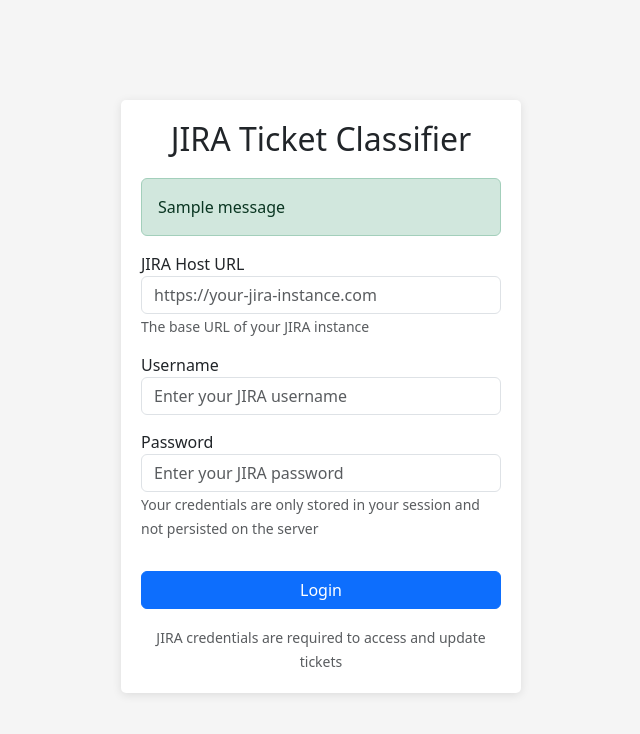
After one commit to enthusiastio/jira-ticket-classifier, a Flask app: page /login in a window 1280 px wide. The commit adds this page. Shown: the top 734 px of the page, without its empty margins (319-959 px from the left). Run offline with Flask 3, Linux system fonts and the light colour scheme; one stand-in notice (Sample message) is shown.

Commit message:
Implement user authentication with login and logout functionality; add session management for JIRA credentials and enhance UI with navigation and flash messages.

```diff
--- a/app.py
+++ b/app.py
@@ -1,12 +1,15 @@
-from flask import Flask, render_template, request, jsonify, session
+from flask import Flask, render_template, request, jsonify, session, redirect, url_for, flash
 import logging
 import os
 import dotenv
 import json
+import base64
+from werkzeug.security import generate_password_hash, check_password_hash
 from flask_session import Session
 from jira_agent import (JiraAPI, classify_ticket, process_ticket, update_ticket,
                        load_software_products, save_software_products,
                        load_extra_info, save_extra_info)
+from functools import wraps
 
 # Load environment variables
 dotenv.load_dotenv()
@@ -28,21 +31,85 @@
 # Initialize the session extension
 Session(app)
 
+# Authentication decorator
+def login_required(f):
+    @wraps(f)
+    def decorated_function(*args, **kwargs):
+        if 'jira_authenticated' not in session or not session['jira_authenticated']:
+            flash('Please log in to access this page', 'error')
+            return redirect(url_for('login'))
+        return f(*args, **kwargs)
+    return decorated_function
+
+@app.route('/login', methods=['GET', 'POST'])
+def login():
+    if request.method == 'POST':
+        username = request.form.get('username')
+        password = request.form.get('password')
+        jira_host = request.form.get('jira_host', os.getenv("JIRA_HOST", ""))
+
+        # Validate inputs
+        if not username or not password:
+            flash('Username and password are required', 'error')
+            return render_template('login.html', jira_host=jira_host)
+
+        try:
+            # Test JIRA credentials by making a test API call
+            test_result = JiraAPI.test_connection(jira_host, username, password)
+
+            if test_result.get('success'):
+                # Store in session
+                session['jira_username'] = username
+                # Encode password to add a minimal level of obfuscation (not true encryption)
+                session['jira_password'] = base64.b64encode(password.encode()).decode()
+                session['jira_host'] = jira_host
+                session['jira_authenticated'] = True
+
+                flash('Login successful!', 'success')
+                return redirect(url_for('index'))
+            else:
+                flash(f'Login failed: {test_result.get("error", "Invalid credentials")}', 'error')
+        except Exception as e:
+            logger.error(f"Login error: {str(e)}")
+            flash(f'Login failed: {str(e)}', 'error')
+
+        return render_template('login.html', jira_host=jira_host)
+    else:
+        # For GET request, show login form
+        # Pre-fill JIRA host if available from environment
+        jira_host = os.getenv("JIRA_HOST", "")
+        return render_template('login.html', jira_host=jira_host)
+
+@app.route('/logout')
+def logout():
+    # Clear JIRA credentials from session
+    session.pop('jira_username', None)
+    session.pop('jira_password', None)
+    session.pop('jira_host', None)
+    session.pop('jira_authenticated', None)
+
+    flash('You have been logged out', 'success')
+    return redirect(url_for('login'))
+
 @app.route('/')
+@login_required
 def index():
     return render_template('index.html')
 
 @app.route('/products')
+@login_required
 def products_page():
     return render_template('products.html')
 
 @app.route('/api/products', methods=['GET'])
+@login_required
 def get_products():
     """Get all software products"""
     products = load_software_products()
     return jsonify(products)
 
 @app.route('/api/products', methods=['POST'])
+@login_required
 def add_product():
     """Add a new software product"""
     try:
@@ -99,6 +166,7 @@
         }), 500
 
 @app.route('/api/products/<string:name>', methods=['PUT'])
+@login_required
 def update_product(name):
     """Update an existing software product"""
     try:
@@ -154,6 +222,7 @@
         }), 500
 
 @app.route('/api/products/<string:name>', methods=['DELETE'])
+@login_required
 def delete_product(name):
     """Delete a software product"""
     try:
@@ -190,12 +259,14 @@
         }), 500
 
 @app.route('/api/extra-info', methods=['GET'])
+@login_required
 def get_extra_info():
     """Get all extra info items"""
     info_items = load_extra_info()
     return jsonify(info_items)
 
 @app.route('/api/extra-info', methods=['POST'])
+@login_required
 def add_extra_info():
     """Add a new extra info item"""
     try:
@@ -241,6 +312,7 @@
         }), 500
 
 @app.route('/api/extra-info/<int:index>', methods=['PUT'])
+@login_required
 def update_extra_info(index):
     """Update an existing extra info item"""
     try:
@@ -286,6 +358,7 @@
         }), 500
 
 @app.route('/api/extra-info/<int:index>', methods=['DELETE'])
+@login_required
 def delete_extra_info(index):
     """Delete an extra info item"""
     try:
@@ -322,6 +395,7 @@
         }), 500
 
 @app.route('/preview-tickets', methods=['POST'])
+@login_required
 def preview_jira_tickets():
     try:
         # Get sprint IDs from the request
@@ -398,6 +472,7 @@
         return jsonify({"status": "error", "message": str(e)}), 500
 
 @app.route('/update-tickets', methods=['POST'])
+@login_required
 def update_jira_tickets():
     try:
         # Get previewed tickets from session
--- a/helm/jira-ticket-classifier/templates/deployment.yaml
+++ b/helm/jira-ticket-classifier/templates/deployment.yaml
@@ -35,10 +35,6 @@
               value: "{{ .Values.env.OPENAI_API_KEY }}"
             - name: JIRA_HOST
               value: "{{ .Values.env.JIRA_HOST }}"
-            - name: JIRA_USER
-              value: "{{ .Values.env.JIRA_USER }}"
-            - name: JIRA_PASSWORD
-              value: "{{ .Values.env.JIRA_PASSWORD }}"
           ports:
             - name: http
               containerPort: {{ .Values.flask.port }}
--- a/helm/jira-ticket-classifier/values.yaml
+++ b/helm/jira-ticket-classifier/values.yaml
@@ -17,9 +17,7 @@
 env:
   # Required environment variables
   OPENAI_API_KEY: ""
-  JIRA_HOST: ""
-  JIRA_USER: ""
-  JIRA_PASSWORD: ""
+  JIRA_HOST: ""  # Default JIRA host URL (optional, can be entered at login)
 
 # NFS configuration
 nfs:
--- /dev/null
+++ b/templates/login.html
@@ -0,0 +1,73 @@
+<!DOCTYPE html>
+<html lang="en">
+<head>
+    <meta charset="UTF-8">
+    <meta name="viewport" content="width=device-width, initial-scale=1.0">
+    <title>JIRA Ticket Classifier - Login</title>
+    <link href="https://cdn.jsdelivr.net/npm/bootstrap@5.3.0-alpha1/dist/css/bootstrap.min.css" rel="stylesheet">
+    <style>
+        body {
+            background-color: #f5f5f5;
+        }
+        .login-container {
+            max-width: 400px;
+            margin: 100px auto;
+            padding: 20px;
+            background-color: #fff;
+            border-radius: 5px;
+            box-shadow: 0 2px 10px rgba(0,0,0,0.1);
+        }
+        .login-title {
+            text-align: center;
+            margin-bottom: 20px;
+        }
+        .form-group {
+            margin-bottom: 15px;
+        }
+        .btn-login {
+            width: 100%;
+        }
+    </style>
+</head>
+<body>
+    <div class="container">
+        <div class="login-container">
+            <h2 class="login-title">JIRA Ticket Classifier</h2>
+
+            <!-- Flash messages -->
+            {% with messages = get_flashed_messages(with_categories=true) %}
+                {% if messages %}
+                    {% for category, message in messages %}
+                        <div class="alert alert-{{ category if category != 'error' else 'danger' }}">
+                            {{ message }}
+                        </div>
+                    {% endfor %}
+                {% endif %}
+            {% endwith %}
+
+            <form method="post" action="{{ url_for('login') }}">
+                <div class="form-group">
+                    <label for="jira_host">JIRA Host URL</label>
+                    <input type="text" class="form-control" id="jira_host" name="jira_host" placeholder="https://your-jira-instance.com" value="{{ jira_host }}" required>
+                    <small class="form-text text-muted">The base URL of your JIRA instance</small>
+                </div>
+                <div class="form-group">
+                    <label for="username">Username</label>
+                    <input type="text" class="form-control" id="username" name="username" placeholder="Enter your JIRA username" required>
+                </div>
+                <div class="form-group">
+                    <label for="password">Password</label>
+                    <input type="password" class="form-control" id="password" name="password" placeholder="Enter your JIRA password" required>
+                    <small class="form-text text-muted">Your credentials are only stored in your session and not persisted on the server</small>
+                </div>
+                <button type="submit" class="btn btn-primary btn-login mt-3">Login</button>
+            </form>
+            <div class="text-center mt-3">
+                <small class="text-muted">JIRA credentials are required to access and update tickets</small>
+            </div>
+        </div>
+    </div>
+
+    <script src="https://cdn.jsdelivr.net/npm/bootstrap@5.3.0-alpha1/dist/js/bootstrap.bundle.min.js"></script>
+</body>
+</html>
```
Also changed, not shown: jira_agent.py (+65 -8 lines), templates/index.html (+72 -4 lines).
